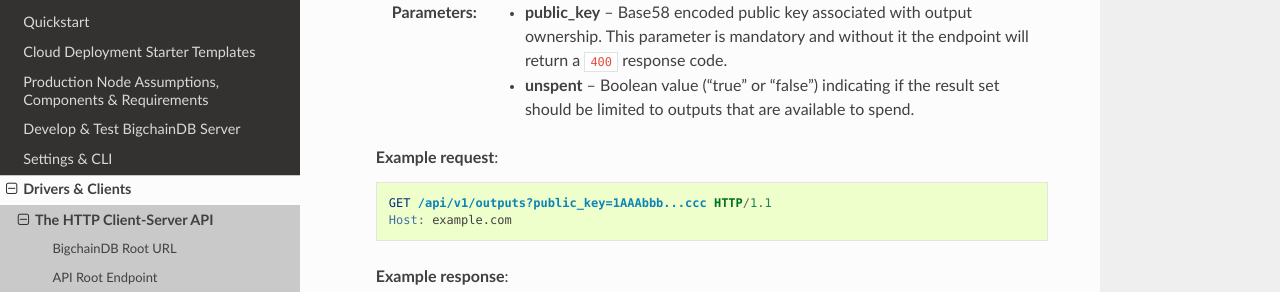
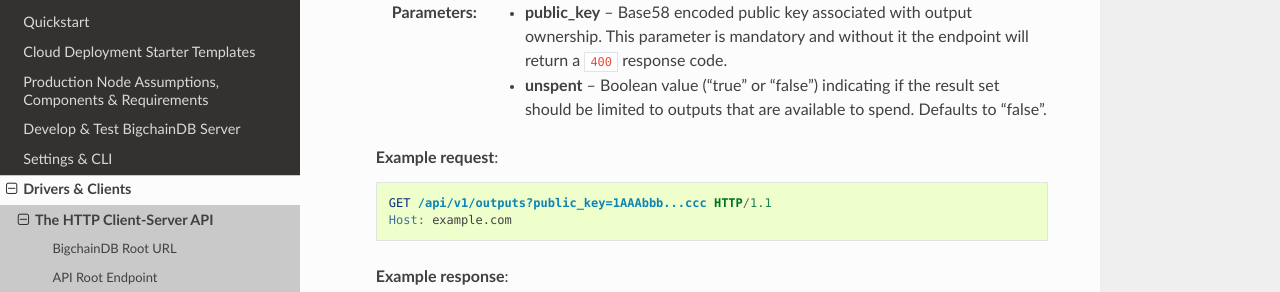
Before and after one commit to bigchaindb/bigchaindb, a Sphinx documentation site: the page built from docs/server/source/drivers-clients/http-client-server-api.rst, in a window 1280 px wide and 900 px high, scrolled down 3365 px. Shown: the part 182-474 px from the top of the window. Built offline with Sphinx 7.4.7 and the Read the Docs theme 2.0.0, drawn with Linux system fonts in a browser that asks for light colours; pages that are not in the unit, such as notebooks, are missing from menus.

Commit message:
Document default value for GET /outputs?unspent=

```diff
--- a/docs/server/source/drivers-clients/http-client-server-api.rst
+++ b/docs/server/source/drivers-clients/http-client-server-api.rst
@@ -165,7 +165,7 @@
    Returns a list of links to transaction outputs.
 
    :param public_key: Base58 encoded public key associated with output ownership. This parameter is mandatory and without it the endpoint will return a ``400`` response code.
-   :param unspent: Boolean value ("true" or "false") indicating if the result set should be limited to outputs that are available to spend.
+   :param unspent: Boolean value ("true" or "false") indicating if the result set should be limited to outputs that are available to spend. Defaults to "false".
 
 
    **Example request**:
```
